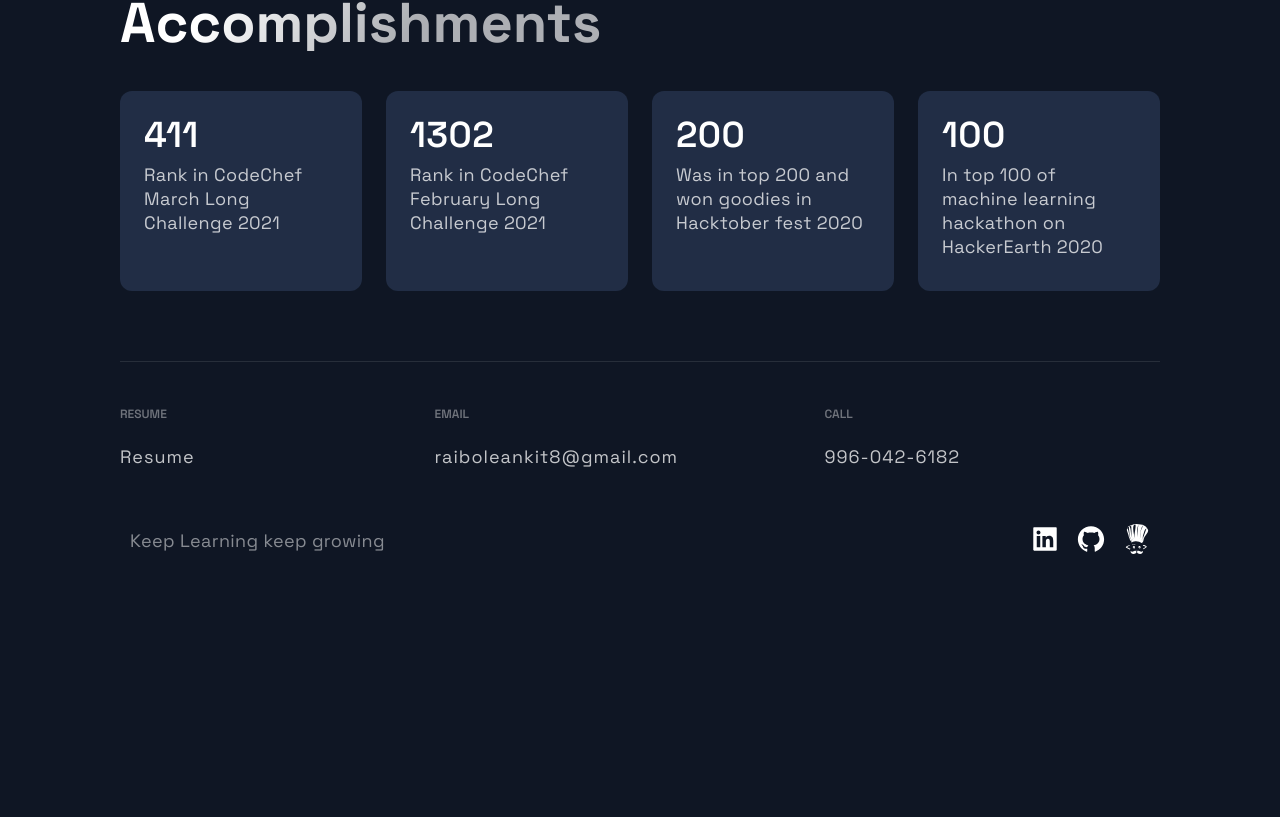
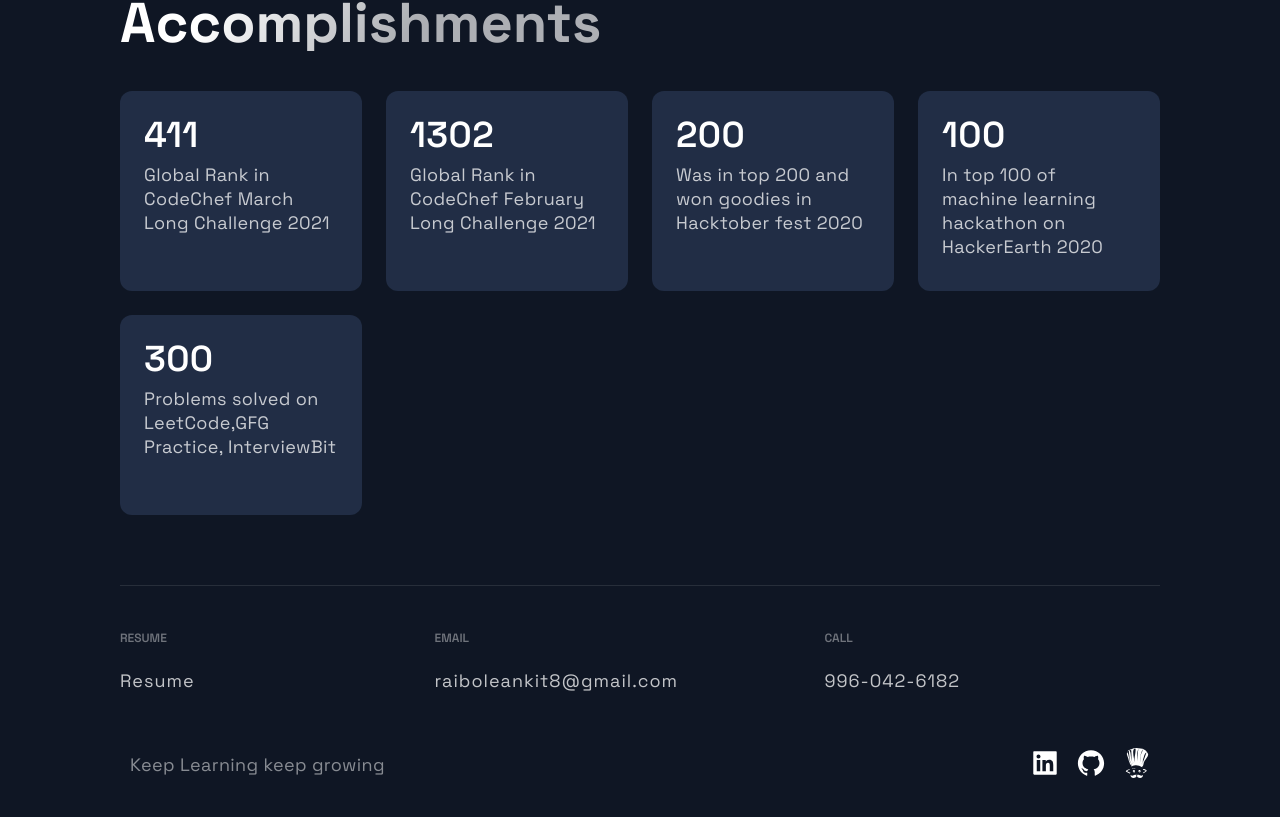
Before and after one commit to iota-008/iota-008.github.io, a Next.js app: page / in a window 1280 px wide. Shown: the part 5378-6195 px from the top of the page. Before the commit the page ends 5995 px from the top, so only its background shows below. Built offline with nearby package versions, Linux system fonts and the light colour scheme.

Commit message:
Resume link, accomplishments  updated

```diff
--- a/src/components/Footer/Footer.js
+++ b/src/components/Footer/Footer.js
@@ -60,7 +60,7 @@ const Footer = () => {
         <LinkColumn>
           <LinkTitle>Resume</LinkTitle>
           <LinkItem
-            href="https://drive.google.com/file/d/1ecwWQTwNWdog61-KQn21FYSNY-yhQqFD/view?usp=sharing"
+            href="https://drive.google.com/file/d/1lJDkLwGWesy1WnGVM7MSWhIcxYUdV9jH/view?usp=sharing"
             target="_blank"
           >
             Resume
--- a/src/constants/constants.js
+++ b/src/constants/constants.js
@@ -109,8 +109,11 @@ export const TimeLineData = [
 ];
 
 export const AccomplishmentsData = [
-  { number: 411, text: "Rank in CodeChef March Long Challenge 2021" },
-  { number: 1302, text: "Rank in CodeChef February Long Challenge 2021" },
+  { number: 411, text: "Global Rank in CodeChef March Long Challenge 2021" },
+  {
+    number: 1302,
+    text: "Global Rank in CodeChef February Long Challenge 2021",
+  },
   {
     number: 200,
     text: "Was in top 200 and won goodies in Hacktober fest 2020",
@@ -119,4 +122,8 @@ export const AccomplishmentsData = [
     number: 100,
     text: "In top 100 of machine learning hackathon on HackerEarth 2020",
   },
+  {
+    number: 300,
+    text: "Problems solved on LeetCode,GFG Practice, InterviewBit ",
+  },
 ];
```
